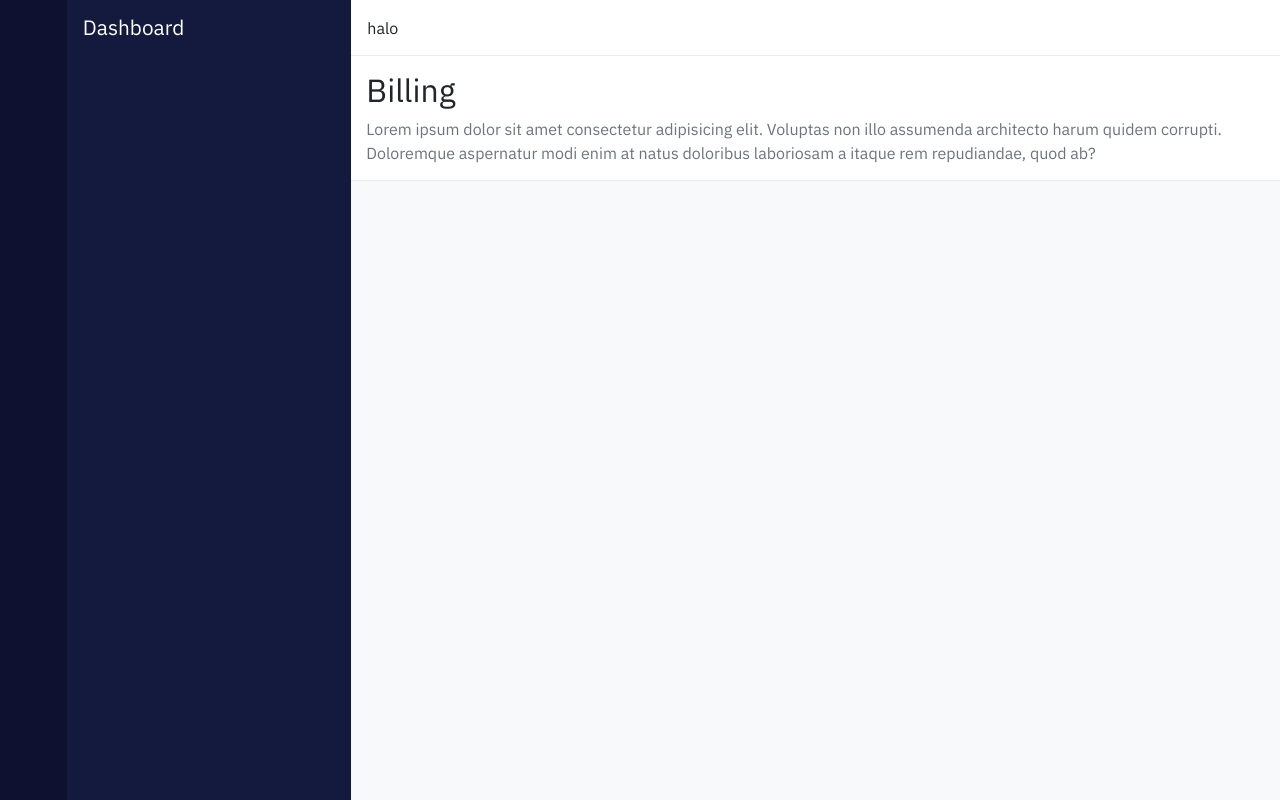
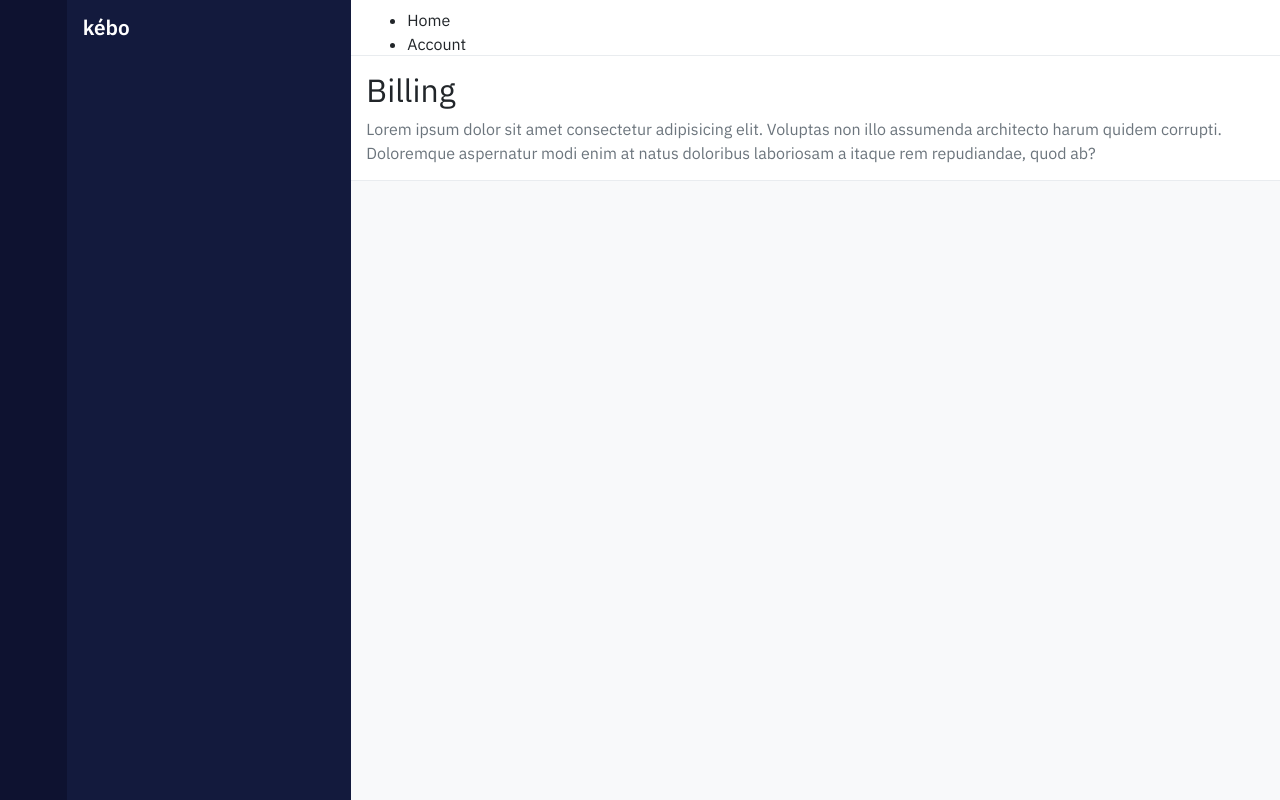
Before and after one commit to argadityars/kebo-dashboard, a website with bundled scripts: page index.html in a window 1280 px wide. Built offline with nearby package versions, Linux system fonts and the light colour scheme.

Commit message:
add top right navbar list

```diff
--- a/index.html
+++ b/index.html
@@ -11,12 +11,15 @@
 			<section class="kebo-sidebar"></section>
 			<section class="kebo-middlebar">
 				<nav class="navbar">
-					<a href="#" class="kebo-logo-text">Dashboard</a>
+					<a href="#" class="kebo-logo-text font-weight-bold">kébo</a>
 				</nav>
 			</section>
 			<section class="kebo-main">
 				<nav class="navbar bg-white">
-					halo
+					<ul class="navbar-list">
+						<li>Home</li>
+						<li>Account</li>
+					</ul>
 				</nav>
 				<div class="kebo-content-header">
 					<h2>Billing</h2>
```
